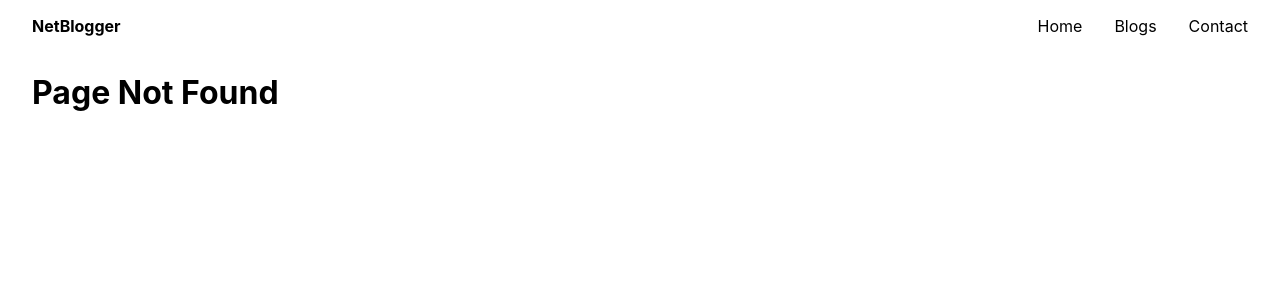
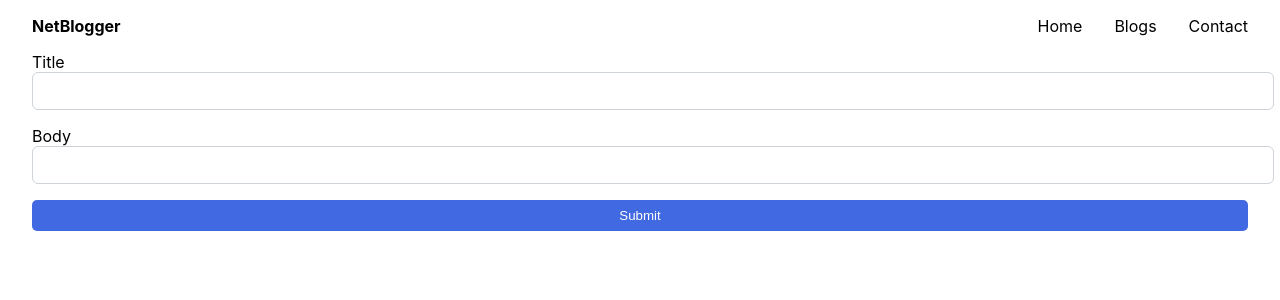
Before and after one commit to enmohamedMallahi/netblogger, a React (Create React App) app: page /new-blog in a window 1280 px wide. Before the commit this address had no page. Shown: the top 300 px of the page. Built offline with nearby package versions, Linux system fonts and the light colour scheme.

Commit message:
Fixing the state managment sytem

```diff
--- a/public/index.html
+++ b/public/index.html
@@ -5,6 +5,13 @@
     <meta http-equiv="X-UA-Compatible" content="IE=edge" />
     <meta name="viewport" content="width=device-width, initial-scale=1.0" />
     <title>NetBlogger</title>
+    <link
+      rel="stylesheet"
+      href="https://cdnjs.cloudflare.com/ajax/libs/font-awesome/6.1.1/css/all.min.css"
+      integrity="sha512-KfkfwYDsLkIlwQp6LFnl8zNdLGxu9YAA1QvwINks4PhcElQSvqcyVLLD9aMhXd13uQjoXtEKNosOWaZqXgel0g=="
+      crossorigin="anonymous"
+      referrerpolicy="no-referrer"
+    />
   </head>
   <body>
     <div id="root"></div>
--- a/src/App.js
+++ b/src/App.js
@@ -9,6 +9,7 @@ import Home from './pages/Home';
 import Contact from './pages/Contact';
 import Blogs from './pages/Blogs';
 import Blog from './pages/Blog';
+import NewBlog from './pages/NewBlog';
 
 // Components
 import Navbar from './components/Navbar';
@@ -26,6 +27,7 @@ export default function App() {
             <Route path="/" element={<Home />} />
             <Route path="/blogs" element={<Blogs />} />
             <Route path="/blog/:id" element={<Blog />} />
+            <Route path="/new-blog" element={<NewBlog />} />
             <Route path="/contact" element={<Contact />} />
             <Route path="*" element={<h1>Page Not Found</h1>} />
           </Routes>
--- a/src/context/BlogsContext.js
+++ b/src/context/BlogsContext.js
@@ -5,6 +5,12 @@ const initialState = [
   {
     Author: 'Mohamed Mallahi',
     id: 1,
+    title: 'Accidentation Magngincation Storm',
+    body: 'Dire  rerum est autem su et suscipit\nsuscipit recusandae consequuntur expedita et cum\nreprehenderit molestiae ut ut quas totam\nnostrumnt rem eveniet architecto.',
+  },
+  {
+    Author: 'Mohamed Mallahi',
+    id: 2,
     title: 'Sunt aut facere repellat provident occaecati',
     body: 'Quia et suscipit\nsuscipit recusandae consequuntur expedita et cum\nreprehenderit molestiae ut ut quas totam\nnostrum rerum est autem sunt rem eveniet architecto.',
   },
--- a/src/context/reducers.js
+++ b/src/context/reducers.js
@@ -1,7 +1,7 @@
 export const blogsReducer = (state, action) => {
   switch (action.type) {
     case 'add-article':
-      return state;
+      return [...state, action.blog];
     case 'delete-article':
       return state;
     case 'edit-article':
--- a/src/pages/Blog.js
+++ b/src/pages/Blog.js
@@ -1,31 +1,28 @@
-import React, { useState, useEffect } from 'react';
+import React, { useState, useContext } from 'react';
 import { useParams } from 'react-router-dom';
+import { BlogsContext } from '../context/BlogsContext';
 
-const Blog = () => {
-  const [article, setArticle] = useState({
-    id: '',
-    title: '',
-    body: '',
-  });
+const BlogPage = () => {
+  const [articles, dispatch] = useContext(BlogsContext);
   const { id } = useParams();
 
-  useEffect(() => {
-    fetch(`https://jsonplaceholder.typicode.com/posts/${id}`)
-      .then((res) => res.json())
-      .then((data) => setArticle(data))
-      .catch((err) => console.log(err));
-  }, []);
+  let article = articles.filter((article) => article.id == id)[0];
+  console.log(article);
 
   return (
     <>
       <article>
-        <h1>{article.title}</h1>
-        <h2>Second heading title</h2>
-        <p>{article.body}</p>
-        <p>{article.body}</p>
+        {article && (
+          <>
+            <h1>{article.title}</h1>
+            <h2>Second heading title</h2>
+            <p>{article.body}</p>
+            <p>{article.body}</p>
+          </>
+        )}
       </article>
     </>
   );
 };
 
-export default Blog;
+export default BlogPage;
--- a/src/pages/Blogs.js
+++ b/src/pages/Blogs.js
@@ -1,47 +1,24 @@
-import React, { useState, useEffect } from 'react';
+import React, { useContext } from 'react';
 import { Link } from 'react-router-dom';
+import { BlogsContext } from '../context/BlogsContext';
 
 const Blogs = () => {
-  const [articles, setArticles] = useState([]);
-
-  useEffect(() => {
-    fetch('https://jsonplaceholder.typicode.com/posts')
-      .then((res) => res.json())
-      .then((data) => setArticles(data))
-      .catch((err) => console.log(err));
-  }, []);
+  const [articles, dispatch] = useContext(BlogsContext);
 
   return (
     <>
-      <div className="articles">
+      <ul>
         {articles.map((article) => (
-          <div className="article">
-            <img
-              src="http://cdn.epicstream.com/assets/uploads/newscover/1596745837the_boys_deep.jpg"
-              alt=""
-            />
-            <div>
-              <h3>{article.title}</h3>
-              <p>
-                Quia et suscipit\nsuscipit recusandae consequuntur expedita et
-                cum\nreprehenderit molestiae
-              </p>
-              <button>Read More</button>
-            </div>
-          </div>
+          <li key={article.id}>
+            <Link to={`/blog/${article.id}`}>{article.title}</Link>
+          </li>
         ))}
-      </div>
+      </ul>
+      <Link to="/new-blog" className="add-btn">
+        <i class="fa-solid fa-plus"></i>
+      </Link>
     </>
   );
 };
 
 export default Blogs;
-
-// const d = (
-//   <li key={article.id}>
-//     {/* <Link to={`/blog/${article.id}`}>{article.title}</Link> */}
-//     <div>
-//       <img src="https://via.placeholder.com/300" alt="" />
-//     </div>
-//   </li>
-// );
--- a/src/pages/Home.js
+++ b/src/pages/Home.js
@@ -1,6 +1,6 @@
 import React, { useContext } from 'react';
 import { Link } from 'react-router-dom';
-import { BlogsContext } from './context/BlogsContext';
+import { BlogsContext } from '../context/BlogsContext';
 
 const Home = () => {
   // const [articles, setArticles] = useState([]);
--- a/src/pages/NewBlog.js
+++ b/src/pages/NewBlog.js
@@ -1,5 +1,5 @@
 import React, { useContext } from 'react';
-import { BlogsContext } from './context/BlogsContext';
+import { BlogsContext } from '../context/BlogsContext';
 import { useForm } from '../hooks';
 
 const NewBlog = () => {
@@ -15,17 +15,19 @@ const NewBlog = () => {
     dispatch({
       type: 'add-article',
       blog: {
-        title,
-        body,
+        title: values.title,
+        body: values.body,
       },
     });
+    clearFields();
   };
 
   return (
-    <form onSubmit={submitHandler}>
+    <form className="form" onSubmit={submitHandler}>
       <div>
         <label htmlFor="title">Title</label>
         <input
+          className="form-control"
           value={values.title}
           onChange={changeHandler}
           name="title"
@@ -36,6 +38,7 @@ const NewBlog = () => {
       <div>
         <label htmlFor="body">Body</label>
         <input
+          className="form-control"
           value={values.body}
           onChange={changeHandler}
           name="body"
@@ -43,6 +46,9 @@ const NewBlog = () => {
           name="body"
         />
       </div>
+      <button className="btn btn-block" type="submit">
+        Submit
+      </button>
     </form>
   );
 };
--- a/src/style.css
+++ b/src/style.css
@@ -89,3 +89,63 @@ img {
 .article h3 {
   margin: 0;
 }
+
+/* Add-Button */
+.add-btn {
+  position: absolute;
+  right: 0;
+  bottom: 0;
+  margin: 1rem;
+  padding: 1rem;
+  border-radius: 50%;
+  border: 0;
+  background-color: royalblue;
+  color: #fff;
+}
+
+.add-btn:hover {
+  opacity: 0.8;
+}
+
+/* Buttons */
+.btn {
+  border: 0;
+  padding: 0.5rem 1rem;
+  border-radius: 5px;
+  background-color: royalblue;
+  color: #fff;
+}
+
+.btn:hover {
+  opacity: 0.8;
+  cursor: pointer;
+}
+
+.btn-block {
+  display: block;
+  width: 100%;
+}
+
+/* Forms */
+
+.form > div {
+  margin-bottom: 1rem;
+}
+
+.form-control {
+  display: block;
+  width: 100%;
+  padding: 0.375rem 0.75rem;
+  font-size: 1rem;
+  font-weight: 400;
+  line-height: 1.5;
+  color: #212529;
+  background-color: #fff;
+  background-clip: padding-box;
+  border: 1px solid #ced4da;
+  -webkit-appearance: none;
+  -moz-appearance: none;
+  appearance: none;
+  border-radius: 0.375rem;
+  transition: border-color 0.15s ease-in-out, box-shadow 0.15s ease-in-out;
+}
```
Also changed, not shown: src/context/BlogCard.js (added, +22 -0 lines).
